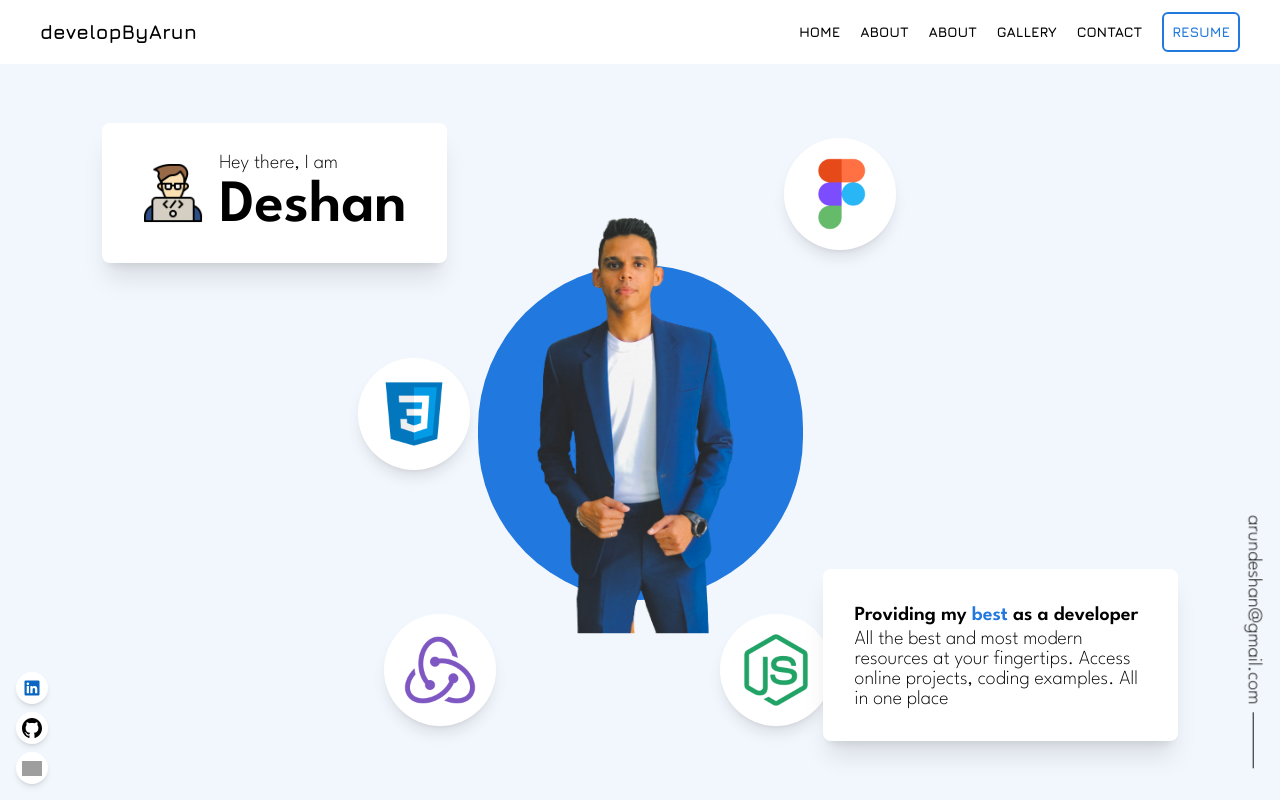
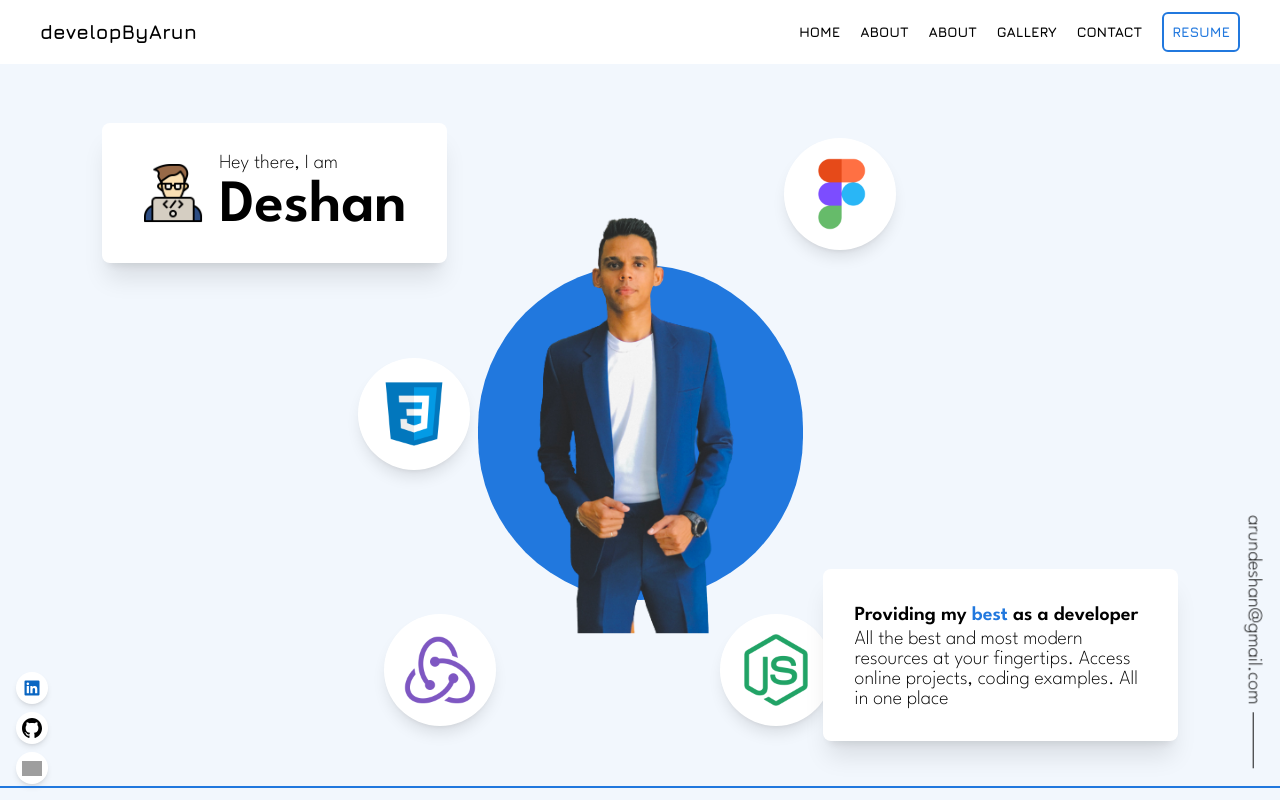
Before and after one commit to deshan68/nextjs-portfolio, a Next.js app: page / in a window 1280 px wide. Shown: the top 800 px of the page. Built offline with nearby package versions, Linux system fonts and the light colour scheme; grey boxes are pictures that could not be loaded.

Commit message:
add progress bar

```diff
--- a/components/Navbar.jsx
+++ b/components/Navbar.jsx
@@ -3,13 +3,30 @@
 import React, { useState } from "react";
 import Image from "next/image";
 import { closeIcon, menuIcon } from "@public/icon";
-import { backOut, motion as m, AnimatePresence } from "framer-motion";
+import {
+  backOut,
+  motion as m,
+  AnimatePresence,
+  useScroll,
+  useSpring,
+} from "framer-motion";
 import { liVariants, toggleVariant, ulVariants } from "@utils/motion";
 
 export const Navbar = () => {
+  const { scrollYProgress } = useScroll();
+
+  const scaleX = useSpring(scrollYProgress, {
+    stiffness: 100,
+    damping: 30,
+    restDelta: 0.001,
+  });
   const [toggleDropdown, setToggleDropdown] = useState(false);
   return (
     <nav className="flex justify-between items-center w-full px-10 h-[8vh] font-juraBold relative z-30">
+      <m.div
+        className="h-[2px] fixed left-0 right-0 bottom-3 bg-action_blue"
+        style={{ scaleX }}
+      />
       <m.div
         variants={ulVariants}
         initial={"hidden"}
```
